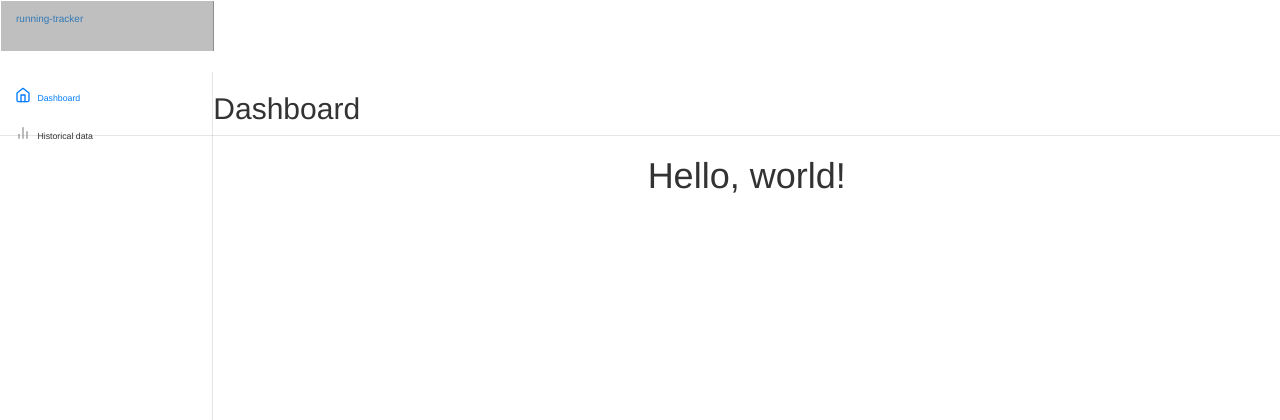
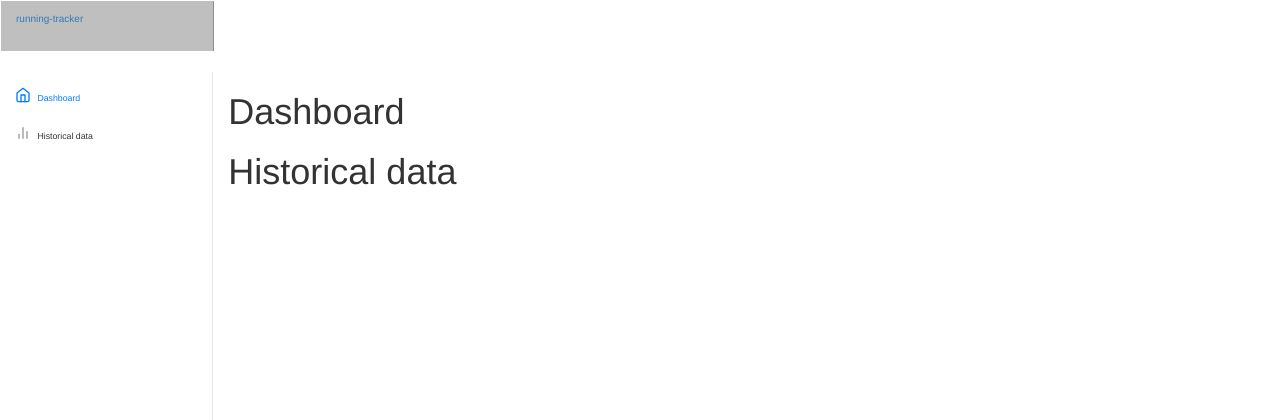
Before and after one commit to OzuYatamutsu/running-tracker, a Flask app: page / in a window 1280 px wide. Shown: the top 420 px of the page. Run offline with Flask 2, Linux system fonts and the light colour scheme; some libraries are stand-ins or nearby versions.

Commit message:
Fix viewport style issues

```diff
--- a/runningtracker/frontend/templates/base.html
+++ b/runningtracker/frontend/templates/base.html
@@ -30,13 +30,13 @@
             <div class="sidebar-sticky">
                 <ul class="nav flex-column">
                     <li class="nav-item">
-                        <a class="nav-link active" href="#">
+                        <a class="nav-link active" href="#dashboard">
                             <svg xmlns="http://www.w3.org/2000/svg" width="24" height="24" viewBox="0 0 24 24" fill="none" stroke="currentColor" stroke-width="2" stroke-linecap="round" stroke-linejoin="round" class="feather feather-home"><path d="M3 9l9-7 9 7v11a2 2 0 0 1-2 2H5a2 2 0 0 1-2-2z"></path><polyline points="9 22 9 12 15 12 15 22"></polyline></svg>
                             Dashboard <span class="sr-only">(current)</span>
                         </a>
                     </li>
                     <li class="nav-item">
-                        <a class="nav-link" href="#">
+                        <a class="nav-link" href="#historical-data">
                             <svg xmlns="http://www.w3.org/2000/svg" width="24" height="24" viewBox="0 0 24 24" fill="none" stroke="currentColor" stroke-width="2" stroke-linecap="round" stroke-linejoin="round" class="feather feather-bar-chart-2"><line x1="18" y1="20" x2="18" y2="10"></line><line x1="12" y1="20" x2="12" y2="4"></line><line x1="6" y1="20" x2="6" y2="14"></line></svg>
                             Historical data
                         </a>
--- a/runningtracker/frontend/templates/index.html
+++ b/runningtracker/frontend/templates/index.html
@@ -5,10 +5,14 @@
 {% endblock %}
 
 {% block content %}
-    <div class="d-flex justify-content-between flex-wrap flex-md-nowrap align-items-center pb-2 mb-3 border-bottom">
-        <h1 class="h2">Dashboard</h1>
-    </div>
-    <div class="px-3 py-3 pb-md-4 mx-auto text-center">
-        <h1 class="display-4">Hello, world!</h1>
+    <div class="col-md-10">
+        <p>
+            <a href="#dashboard"></a>
+            <h1 class="display-5">Dashboard</h1>
+        </p>
+        <p>
+            <a href="#historical-data"></a>
+            <h1 class="display-5">Historical data</h1>
+        </p>
     </div>
 {% endblock %}
```
